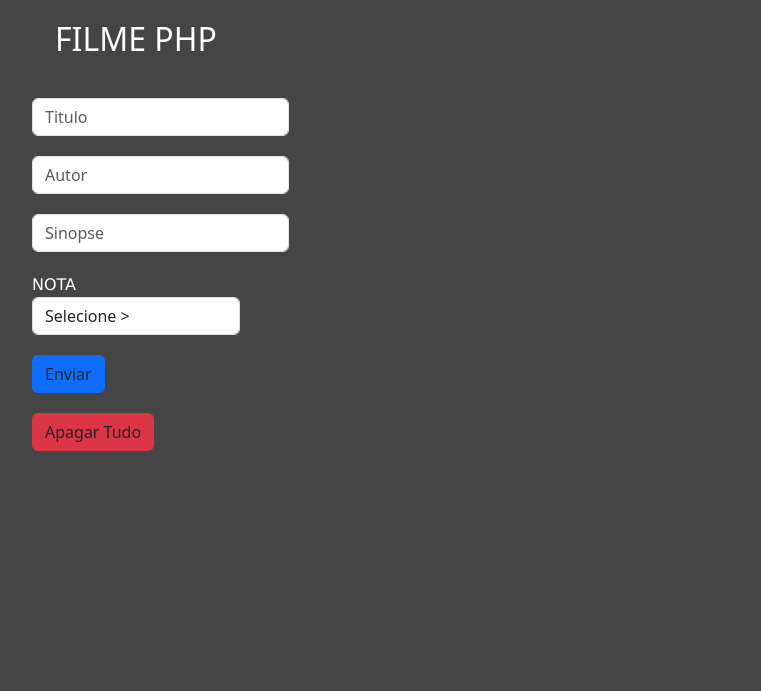
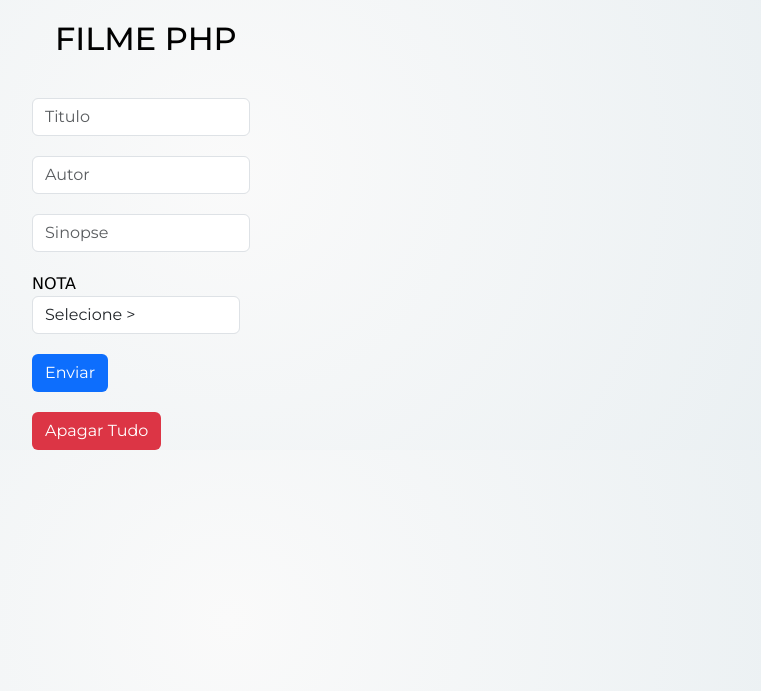
Before and after one commit to ZacMarshall1/TrabalhoA2, a PHP site: page / in a window 1280 px wide. Shown: the top 691 px of the page, without its empty margins (10-771 px from the left). Run offline with PHP 8.4, Linux system fonts and the light colour scheme; data that the repository does not hold is empty.

Commit message:
estilizando home

```diff
--- a/banco.php
+++ b/banco.php
@@ -1,7 +1,7 @@
 <pre>
 <?php
 
-$banco = new mysqli("localhost:3307", "root", "", "system_db");
+$banco = new mysqli("localhost", "root", "", "testesystem");
 
 function cadastarFilme($titulo, $autor, $sinopse, $nota): void
 {
--- a/index.php
+++ b/index.php
@@ -5,15 +5,25 @@
     <meta charset="UTF-8">
     <meta name="viewport" content="width=device-width, initial-scale=1.0">
     <title>Filmes PHP</title>
+
+    <!-- FONT MONSTSERRAT -->
+    <link rel="preconnect" href="https://fonts.googleapis.com">
+    <link rel="preconnect" href="https://fonts.gstatic.com" crossorigin>
+    <link href="https://fonts.googleapis.com/css2?family=Montserrat:ital,wght@0,100..900;1,100..900&display=swap" rel="stylesheet">
+
+    <!-- BOOTSTRAP -->
     <link rel="stylesheet" href="https://cdnjs.cloudflare.com/ajax/libs/twitter-bootstrap/5.3.3/css/bootstrap.min.css" integrity="sha512-jnSuA4Ss2PkkikSOLtYs8BlYIeeIK1h99ty4YfvRPAlzr377vr3CXDb7sb7eEEBYjDtcYj+AjBH3FLv5uSJuXg==" crossorigin="anonymous" referrerpolicy="no-referrer" />
     <style>
         body {
-            background-color: #454545;
+            /* background: radial-gradient(circle at 24.1% 68.8%, rgb(50, 50, 50) 0%, rgb(0, 0, 0) 99.4%); */
+            background: radial-gradient(circle at 18.7% 37.8%, rgb(250, 250, 250) 0%, rgb(225, 234, 238) 90%);
+            font-family: "Montserrat", sans-serif;
             margin: 0;
         }
 
         h2 {
-            color: white;
+            /* color: white; */
+            color: black;
             margin: 20px 0 0 65px;
         }
 
@@ -41,14 +51,20 @@
 
         li {
             color: white;
-            background-color: #581845;
+            background: linear-gradient(112.1deg, rgb(32, 38, 57) 11.4%, rgb(63, 76, 119) 70.2%);
             width: 200px;
             height: 250px;
+            margin: 8px 8px;
             display: flex;
             justify-content: center;
             align-items: center;
             border-radius: 10px;
+            box-shadow: 3px 3px 16px black;
             overflow: hidden;
+        }
+
+        .btn{
+            color: white;
         }
 
         .titulo {
@@ -66,7 +82,8 @@
         }
 
         .notaLabel {
-            color: white;
+            /* color: white; */
+            color: black;
             font-family: Verdana, Geneva, Tahoma, sans-serif
         }
 
```
